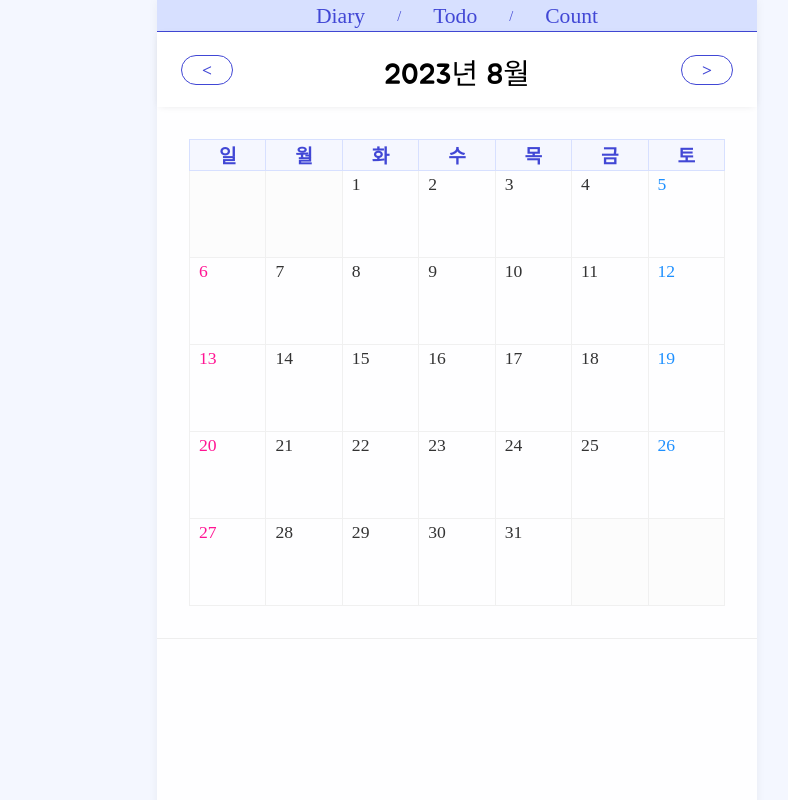
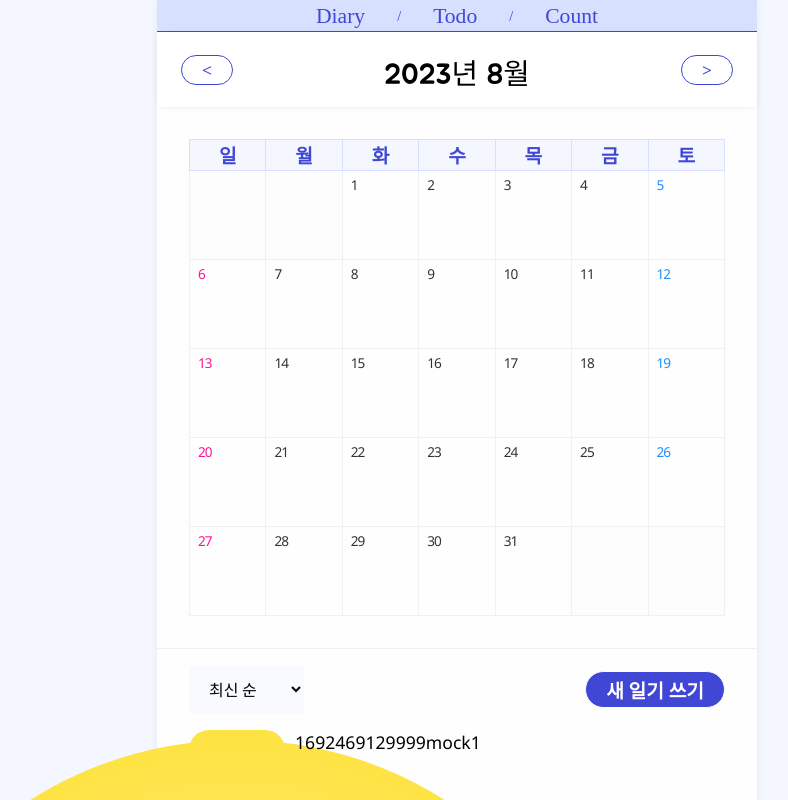
Before and after one commit to yumalg12/YURINOTE, a React (Create React App) app: page / in a window 1280 px wide. Shown: the top 800 px of the page, without its empty margins (183-971 px from the left). Built offline with nearby package versions, Linux system fonts and the light colour scheme; a web font is replaced by a local one.

Commit message:
Diary 내용 표시 작성 중

```diff
--- a/src/App.js
+++ b/src/App.js
@@ -30,19 +30,19 @@ function reducer(state, action) {
 const mockData = [
   {
     id: "mock1",
-    date: new Date().getTime(),
+    date: new Date().getTime() - 1,
     content: "mock1",
     emotionId: 1,
   },
   {
     id: "mock2",
-    date: new Date().getTime(),
+    date: new Date().getTime() - 2,
     content: "mock2",
     emotionId: 3,
   },
   {
     id: "mock3",
-    date: new Date().getTime(),
+    date: new Date().getTime() - 3,
     content: "mock3",
     emotionId: 5,
   },
--- a/src/component/Diary/Button.js
+++ b/src/component/Diary/Button.js
@@ -1,11 +1,15 @@
 import "./Button.css";
 
-const Button = ({text, type, onClick}) => {
+const Button = ({value, type, onClick, addSpan}) => {
     const btnType = ["positive", "negative"].includes(type)? type: "default";
-    return <button className={["Button", `Button_${btnType}`].join(' ')} onClick={onClick}>{text}</button>;
+    return <button
+    className={["Button", `Button_${btnType}`].join(' ')}
+    onClick={onClick}>{addSpan? (<span>{value}</span>): value}
+    </button>;
 };
 
 Button.defaultProps = {
     type: "default",
+    addSpan: false,
 };
 export default Button;
--- a/src/component/Diary/Calendar.css
+++ b/src/component/Diary/Calendar.css
@@ -17,13 +17,15 @@ div.Calendar {
 }
 
 .Calendar table td{
-    padding: 3px 9px;
+    padding: 4px 8px;
     height: 5rem;
     text-align: left;
     vertical-align: baseline;
     border: 1px solid #f0f0f0;
     color: #333;
-    font-size: 1.1rem;
+    font-size: 0.85rem;
+    font-family: 'Noto Sans';
+    letter-spacing: -1px;
 }
 
 .Calendar table td:first-child{
--- /dev/null
+++ b/src/component/Diary/DiaryItem.css
@@ -0,0 +1,38 @@
+.DiaryItem{
+    display: grid;
+    grid-template-columns: 6rem 1fr 3rem;
+    padding: 0 2rem;
+    gap: 10px;
+    margin-bottom: 1rem;
+}
+
+.DiaryItem button{
+    font-size: 1rem;
+    font-weight: 400;
+    padding: 5px 4px 3px 6px;
+}
+
+.DiaryItem button>span{
+    filter: hue-rotate(calc(var(--heart-marker-hue) - 40deg));
+}
+
+.DiaryItem .img_section {
+    display: flex;
+    align-items: center;
+    justify-content: center;
+    border-radius: 20px;
+    padding: 10px;
+}
+
+.DiaryItem .info_section {
+    text-align: left;
+    cursor: pointer;
+    font-family: 'Noto Sans';
+    font-size: 1.1rem;
+}
+
+.DiaryItem .button_section {
+    display: flex;
+    align-items: center;
+    justify-content: flex-end;
+}
--- /dev/null
+++ b/src/component/Diary/DiaryItem.js
@@ -0,0 +1,25 @@
+import { useNavigate } from "react-router-dom";
+import { getEmotionImgById } from "../../util";
+import Button from "./Button";
+import "./DiaryItem.css";
+import "./EmotionItem.css";
+
+const DiaryItem = ({ id, emotionId, content, date }) => {
+    const navigate = useNavigate();
+    const goDetail = () => {
+        navigate(`/diary/${id}`);
+    };
+
+
+
+    return (
+    <div className="DiaryItem">
+        <div className={["img_section", `EmotionItem_on_${emotionId}`].join(' ')}>
+            <img alt={`emotion${emotionId}`} src={getEmotionImgById(emotionId)}/>
+        </div>
+        <div className="info_section" onClick={goDetail}>{date}{content}</div>
+        <div className="button_section"><Button addSpan={true} value={"✏️"}/></div>
+    </div>);
+};
+
+export default DiaryItem;
--- /dev/null
+++ b/src/component/Diary/DiaryList.css
@@ -0,0 +1,10 @@
+.DiaryList .menu_wrapper{
+    margin: 1rem 2rem;
+    display: flex;
+    justify-content: space-between;
+    align-items: center;
+}
+
+.DiaryList .menu_wrapper button{
+    font-size: 1.2rem;
+}
--- /dev/null
+++ b/src/component/Diary/DiaryList.js
@@ -0,0 +1,61 @@
+import { useNavigate } from "react-router-dom";
+import { useEffect, useState } from "react";
+import Button from "./Button";
+import "./DiaryList.css";
+import DiaryItem from "./DiaryItem";
+
+const DiaryList = ({ data }) => {
+    // 정렬 select box
+    const [sortType, setSortType] = useState("latest");
+
+    const sortOptions = [
+        { value: "latest", name: "최신 순" },
+        { value: "oldest", name: "오래된 순" },
+    ];
+
+    const onChangeSortType = e => {
+        setSortType(e.target.value);
+    };
+
+    // 정렬 기능
+    const [sortedData, setSortedData] = useState([]);
+
+    useEffect(() => {
+        const compare = (a,b) => {
+            return sortType === "latest"? Number(b.date) - Number(a.date): Number(a.date) - Number(b.date)
+        }
+        const copyList = JSON.parse(JSON.stringify(data));
+        copyList.sort(compare);
+        setSortedData(copyList);
+    }, [data, sortType]);
+
+    // 버튼 링크
+    const navigate = new useNavigate();
+
+    const onClickNew = () => {
+        navigate("/new");
+    }
+
+
+    return (
+    <div className="DiaryList">
+        <div className="menu_wrapper">
+            <div className="left_col">
+                <select value={sortType} onChange={onChangeSortType}>{sortOptions.map((e, i)=><option key={i} value={e.value}>{e.name}</option>)}</select>
+            </div>
+            <div className="right_col">
+                <Button
+                    type={"negative"}
+                    value={"새 일기 쓰기"}
+                    onClick={onClickNew}
+                />
+            </div>
+        </div>
+
+        <div className="list_wrapper">
+            {sortedData.map(e=>(<DiaryItem key={e.id} {...e}/>))}
+        </div>
+    </div>
+)};
+
+export default DiaryList;
--- a/src/component/Diary/Editor.css
+++ b/src/component/Diary/Editor.css
@@ -13,11 +13,3 @@ textarea {
     gap: 5px;
     grid-template-columns: repeat(4, 1fr);
 }
-
-.button_section{
-    margin: 2rem 0;
-}
-
-.button_section button{
-    font-size: 1.3rem;
-}
--- a/src/component/Diary/Editor.js
+++ b/src/component/Diary/Editor.js
@@ -71,7 +71,7 @@ const Editor = ({ initData, onSubmit }) => {
 
         <div className="editor_section">
             <div className="editor_section button_section">
-                <Button text="작성 취소" onClick={handleOnGoBack}/> <Button text="작성 완료" type={"positive"} onClick={handleSubmit}/>
+                <Button value="작성 취소" onClick={handleOnGoBack}/> <Button value="작성 완료" type={"positive"} onClick={handleSubmit}/>
             </div>
         </div>
 
--- a/src/pages/Home.js
+++ b/src/pages/Home.js
@@ -1,30 +1,64 @@
 import { useSearchParams } from "react-router-dom";
+import { useState, useContext, useEffect } from "react";
+import { DiaryStateContext } from "../App";
+import { getMonthRangeByDate  } from "../util";
 import Button from "../component/Diary/Button";
 import Header from "../component/Diary/Header";
 import Calendar from "../component/Diary/Calendar";
+import DiaryList from "../component/Diary/DiaryList";
 import logo from "../img/heart.svg"
 
 const Home = () => {
     const [searchParams, setSearchParams] = useSearchParams();
     console.log(searchParams.get("sort"));
 
-    const dateObj = new Date();
-    const thisYear = dateObj.getFullYear();
-    const thisMonth = dateObj.getMonth() + 1;
-    const thisDay = dateObj.getDate();
+    //월 변경
+    const [pivotDate, setPivotDate] = useState(new Date());
+    const headerTitle = `${pivotDate.getFullYear()}년 ${pivotDate.getMonth() + 1}월`;
+
+    const onIncreaseMonth = () => {
+        let today = new Date();
+        if (pivotDate.getFullYear() === today.getFullYear() && pivotDate.getMonth() === today.getMonth()){
+            alert("마지막 페이지입니다.");
+        } else {
+            setPivotDate(new Date(pivotDate.getFullYear(), pivotDate.getMonth() + 1));
+        }
+    };
+
+    const onDecreaseMonth = () => {
+        setPivotDate(new Date(pivotDate.getFullYear(), pivotDate.getMonth() - 1));
+    };
+
+    //일기 렌더링
+    const data = useContext(DiaryStateContext);
+    const [filteredData, setFilteredData] = useState([]);
+
+    useEffect(() => {
+        if (data.length >= 1){
+            const { beginTimeStamp, endTimeStamp } = getMonthRangeByDate(pivotDate);
+            setFilteredData(
+                data.filter(e => beginTimeStamp <= e.date && e.date <= endTimeStamp)
+            );
+        } else {
+            setFilteredData([]);
+        }
+    }, [data, pivotDate]);
 
     return <div>
         <Header
-            title={thisYear+"년 "+thisMonth+"월"}
-            leftChild={<Button text={"<"} type="positive" onClick={() => {alert(thisMonth-1);}}/>}
-            rightChild={<Button text={">"} type="positive" onClick={() => {alert(thisMonth+1);}}/>}
+            title={headerTitle}
+            leftChild={<Button value={"<"} type="positive" onClick={onDecreaseMonth}/>}
+            rightChild={<Button value={">"} type="positive" onClick={onIncreaseMonth}/>}
         />
 
         <Calendar
-            year = {thisYear}
-            month = {thisMonth}
+            year = {pivotDate.getFullYear()}
+            month = {pivotDate.getMonth() + 1}
         />
 
+        <DiaryList
+            data = { filteredData }
+        />
     </div>;
 };
 
--- a/src/pages/New.js
+++ b/src/pages/New.js
@@ -9,16 +9,16 @@ const New = () => {
     console.log(searchParams.get("sort"));
     return <div>
         <Header
-            title={"새 일기 작성"}
+            title={"새 일기 쓰기"}
             leftChild={
                 <>
                 <img src={logo} alt="로고" width={30} style={{ margin: '0 0.5rem' }} />
-                <Button text={"긍정"} type="positive" onClick={() => {alert("Positive");}}/>
+                <Button value={"긍정"} type="positive" onClick={() => {alert("Positive");}}/>
                 </>
             }
             rightChild={
                 <>
-                <Button text={"부정"} type="negative" onClick={() => {alert("Negative");}}/>
+                <Button value={"부정"} type="negative" onClick={() => {alert("Negative");}}/>
                 <img src={logo} alt="로고" width={30} style={{ margin: '0 0.5rem' }} />
                 </>
             }
```
